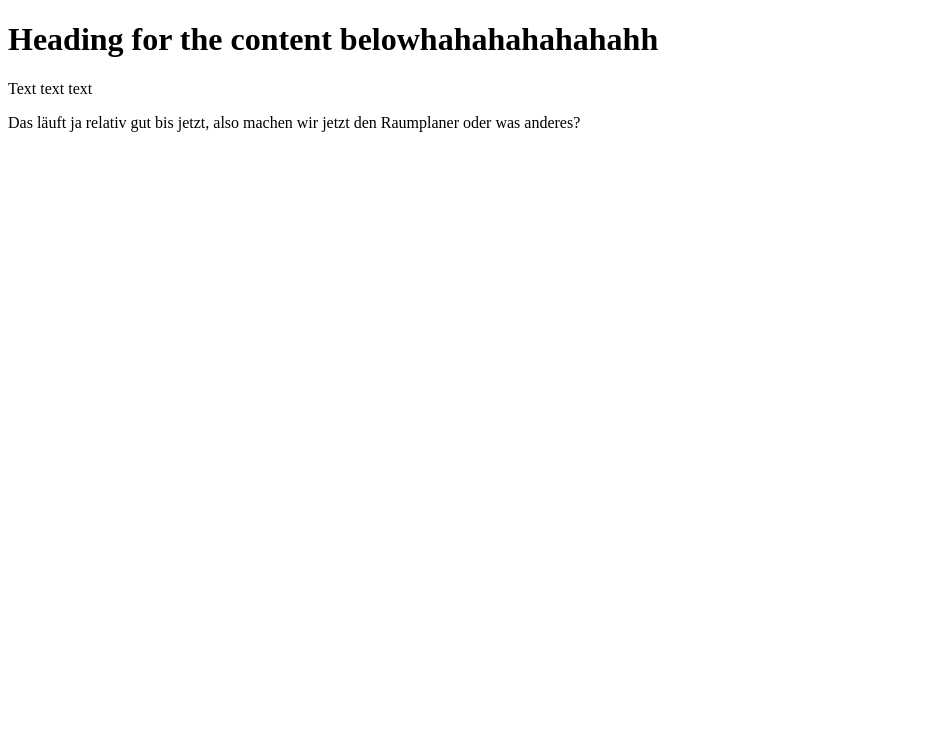
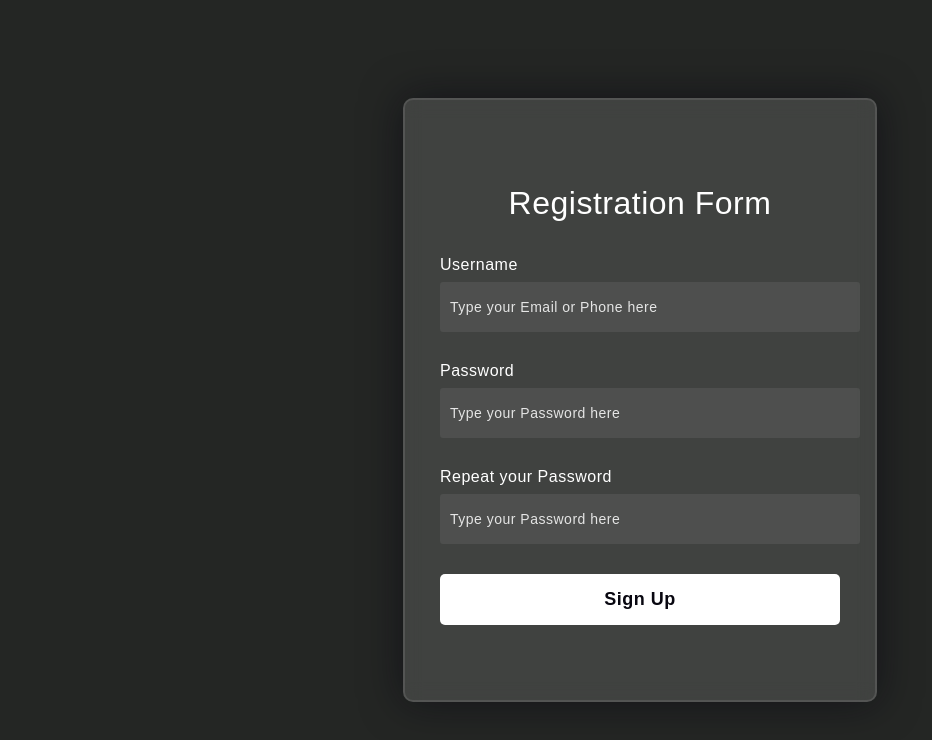
Before and after one commit to TimBrielmayer/InformatikWebseite, a website: page public/register.html in a window 1280 px wide. Shown: the whole page, without its empty margins (0-932 px from the left). Drawn offline with Linux system fonts and the light colour scheme.

Commit message:
Registration form

```diff
--- a/public/register.html
+++ b/public/register.html
@@ -1,13 +1,30 @@
 <!DOCTYPE html>
-<html>
+<html lang="en">
+
 <head>
-  <title>Register</title>
+
+  <link rel="stylesheet" href="styles/general.css">
+  <link rel="stylesheet" href="styles/register.css">
+
+  <title>Registration Form</title>
 </head>
 
+
 <body>
-  <h1>Heading for the content belowhahahahahahahh</h1>
-  <p>Text text text</p>
-  <p>Das läuft ja relativ gut bis jetzt, also machen wir jetzt den Raumplaner oder was anderes?</p>
+  <form>
+    <h3>Registration Form</h3>
+
+    <label for="username-input">Username</label>
+    <input type="text" placeholder="Type your Email or Phone here" id="username-input">
+
+    <label for="password">Password</label>
+    <input type="password" placeholder="Type your Password here" id="password">
+
+    <label for="password">Repeat your Password</label>
+    <input type="password" placeholder="Type your Password here" id="password">
+
+    <button>Sign Up</button>
+
+  </form>
 </body>
-
 </html>
--- /dev/null
+++ b/public/styles/register.css
@@ -0,0 +1,59 @@
+form{
+    height: 500px;
+    width: 400px;
+    background-color: rgba(255,255,255,0.13);
+    position: absolute;
+    transform: translate(-50%,-50%);
+    top: 50%;
+    left: 50%;
+    border-radius: 10px;
+    backdrop-filter: blur(10px);
+    border: 2px solid rgba(255,255,255,0.1);
+    box-shadow: 0 0 40px rgba(8,7,16,0.6);
+    padding: 50px 35px;
+}
+form *{
+    font-family: 'Poppins',sans-serif;
+    color: #ffffff;
+    letter-spacing: 0.5px;
+    outline: none;
+    border: none;
+}
+form h3{
+    font-size: 32px;
+    font-weight: 500;
+    line-height: 42px;
+    text-align: center;
+}
+
+label{
+    display: block;
+    margin-top: 30px;
+    font-size: 16px;
+    font-weight: 500;
+}
+input{
+    display: block;
+    height: 50px;
+    width: 100%;
+    background-color: rgba(255,255,255,0.07);
+    border-radius: 3px;
+    padding: 0 10px;
+    margin-top: 8px;
+    font-size: 14px;
+    font-weight: 300;
+}
+::placeholder{
+    color: #e5e5e5;
+}
+button{
+    margin-top: 30px;
+    width: 100%;
+    background-color: #ffffff;
+    color: #080710;
+    padding: 15px 0;
+    font-size: 18px;
+    font-weight: 600;
+    border-radius: 5px;
+    cursor: pointer;
+}
```
